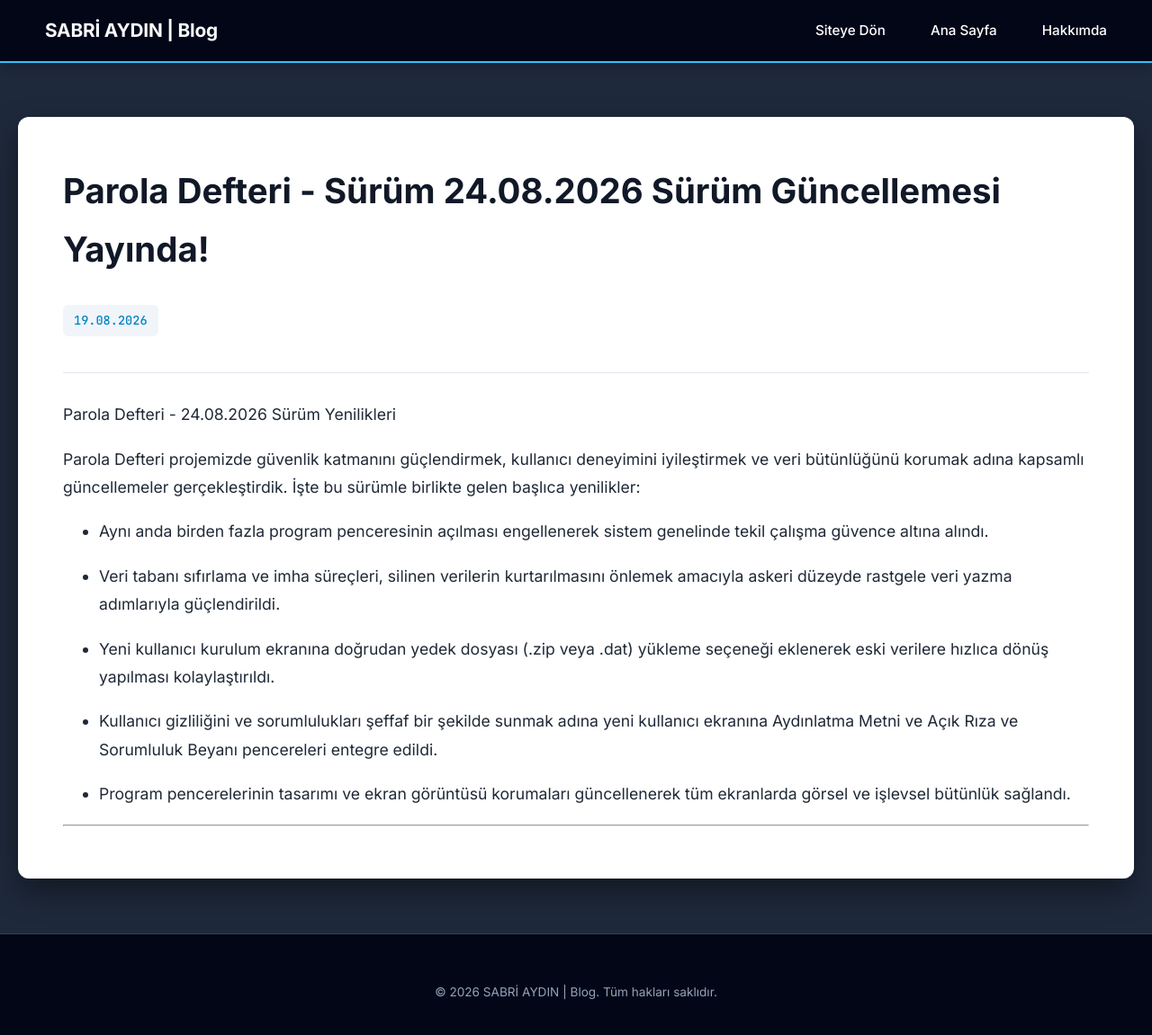
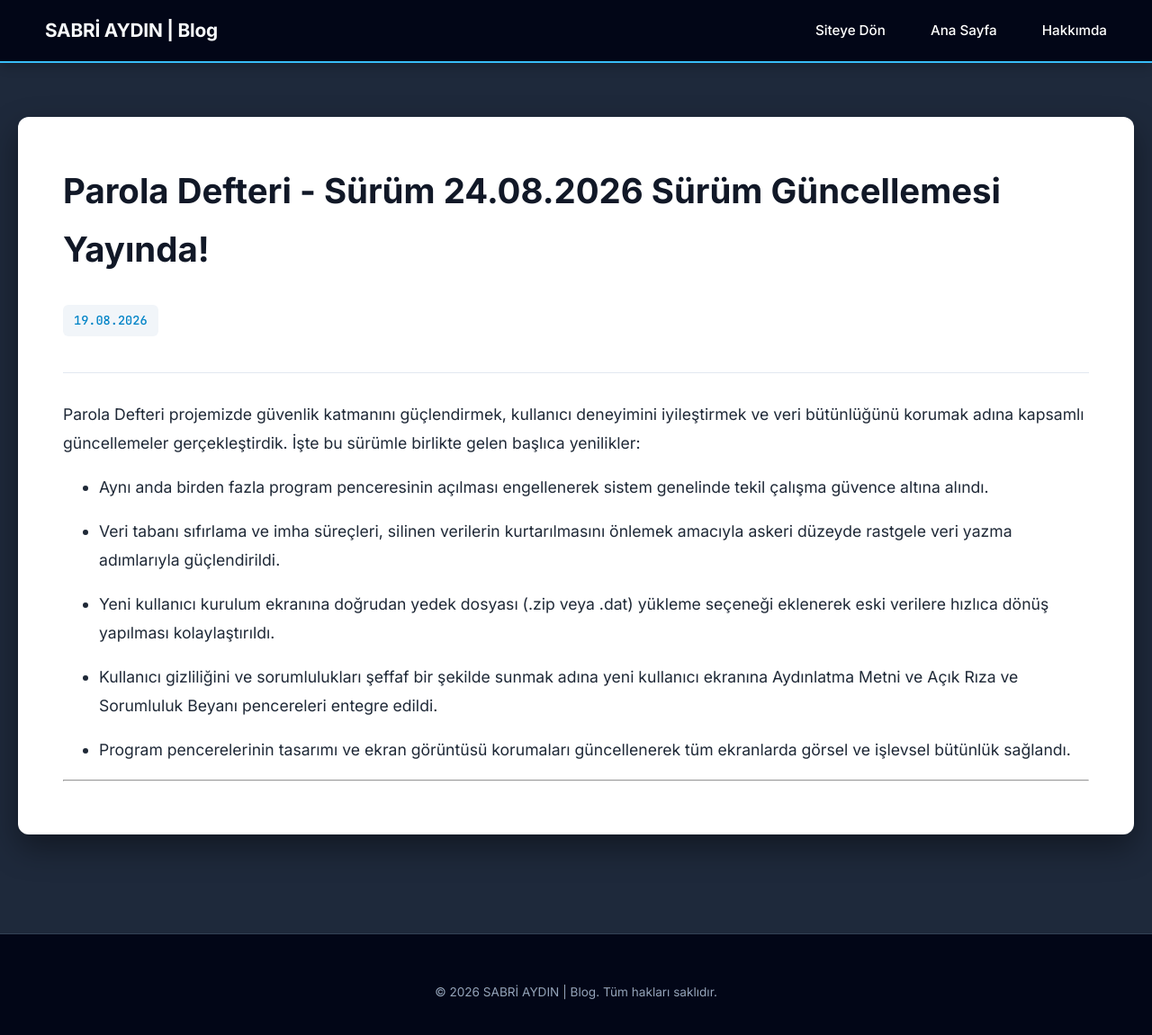
Before and after one commit to sabriaydin/blog, a Jekyll site: the page built from _posts/2026-08-24-parola-defteri-guncelleme.md, in a window 1280 px wide and 1169 px high. Shown: the top 1151 px of the window at 90% size. Built offline with Jekyll 4.4.1, drawn with Linux system fonts in a browser that asks for light colours.

Commit message:
Update 2026-08-24-parola-defteri-guncelleme.md

```diff
--- a/_posts/2026-08-24-parola-defteri-guncelleme.md
+++ b/_posts/2026-08-24-parola-defteri-guncelleme.md
@@ -3,7 +3,6 @@ layout: post
 title: "Parola Defteri - Sürüm 24.08.2026 Sürüm Güncellemesi Yayında!"
 date: 2026-08-19
 ---
-Parola Defteri - 24.08.2026 Sürüm Yenilikleri
 
 Parola Defteri projemizde güvenlik katmanını güçlendirmek, kullanıcı deneyimini iyileştirmek ve veri bütünlüğünü korumak adına kapsamlı güncellemeler gerçekleştirdik. İşte bu sürümle birlikte gelen başlıca yenilikler:
 
```
